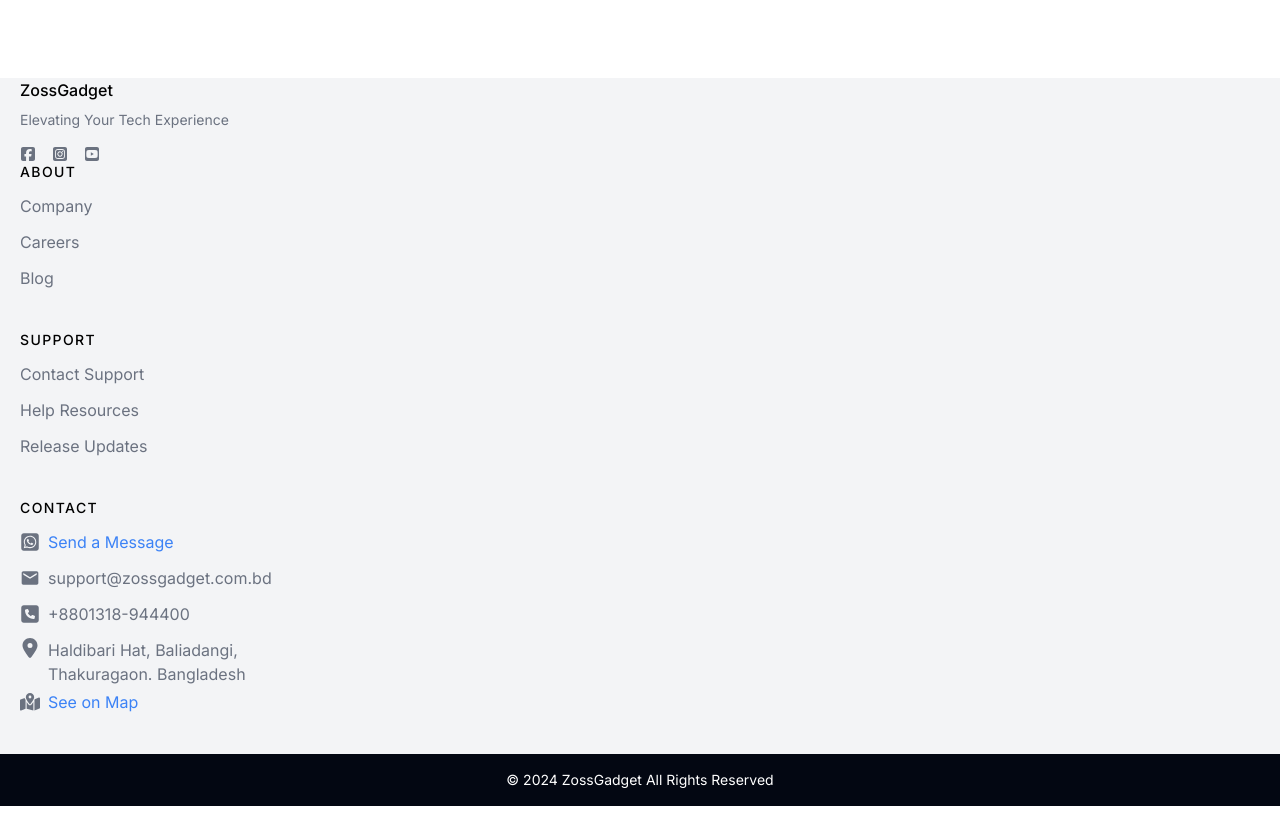
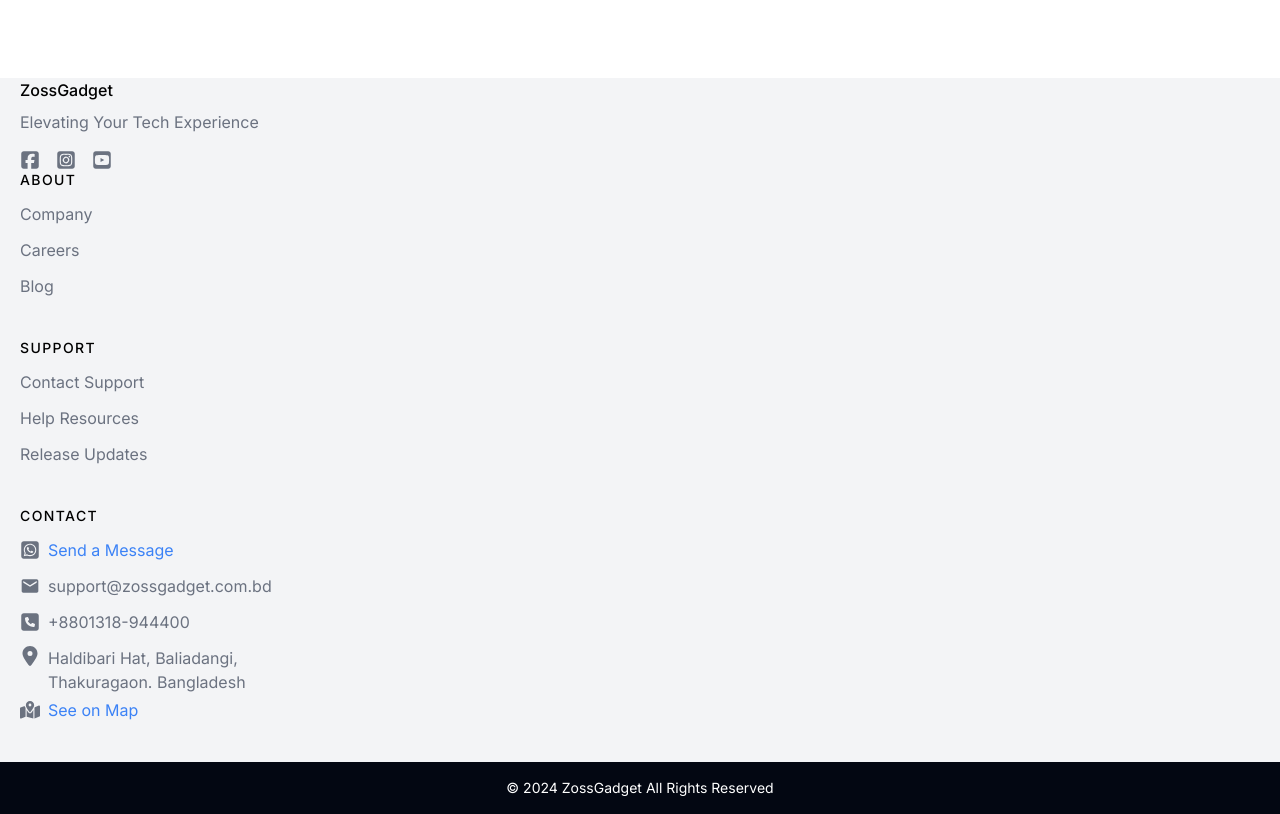
Before and after one commit to ProgrammerRashed/full-ecommerce, a Next.js app in the folder frontend/: page / in a window 1280 px wide. Shown: the part 1909-2723 px from the top of the page. Built offline with nearby package versions, Linux system fonts and the light colour scheme.

Commit message:
add /footer info

```diff
--- a/frontend/src/components/footer/FooterComponent.tsx
+++ b/frontend/src/components/footer/FooterComponent.tsx
@@ -18,12 +18,12 @@
           <div className="max-w-[1240px] mx-auto">
             {/* LOGO INFO */}
             <div className="">
-              <a className="flex items-center justify-center font-medium text-black title-font md:justify-start">
+              <Link href="/" className="flex items-center justify-center font-medium text-black title-font md:justify-start">
                 ZossGadget
-              </a>
-              <p className="mt-2 text-sm ">Elevating Your Tech Experience</p>
+              </Link>
+              <p className="mt-2">Elevating Your Tech Experience</p>
               {/* SOCIAL ICONS */}
-              <div className="mt-4 flex gap-4">
+              <div className="mt-4 flex gap-4 text-xl">
                 <FaSquareFacebook />
                 <FaSquareInstagram />
                 <FaSquareYoutube />
```
